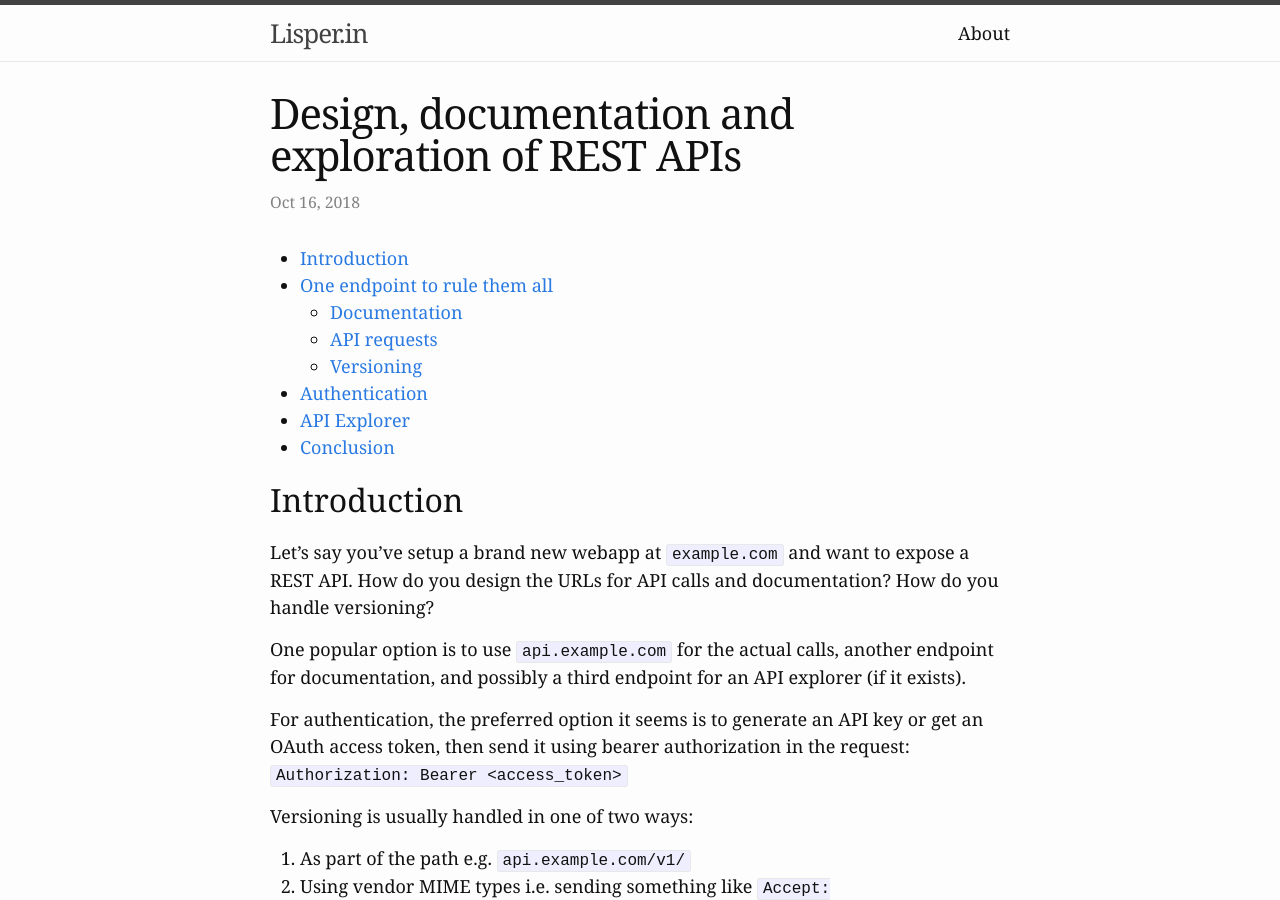
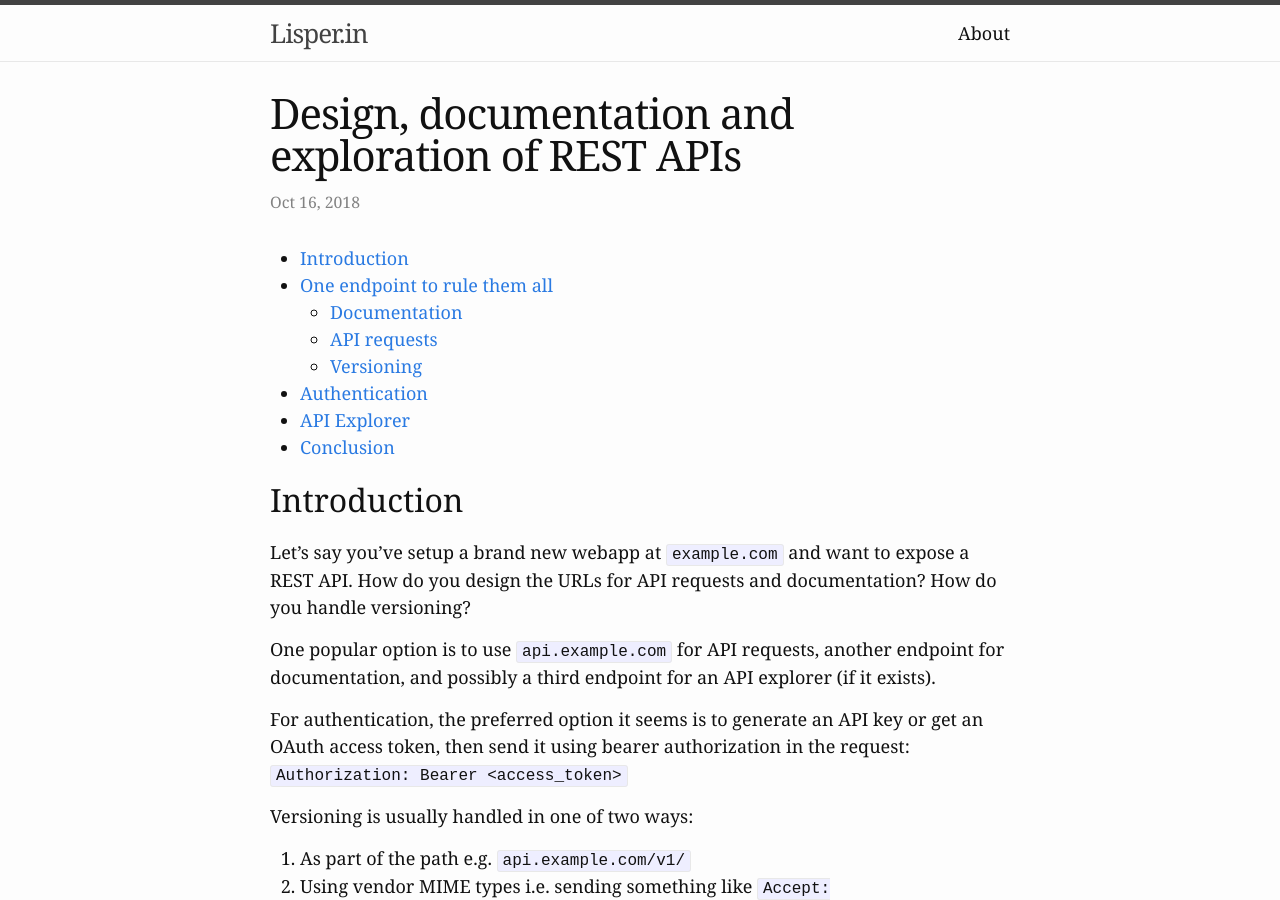
Before and after one commit to lisperin/lisperin.github.io, a Jekyll site: the page built from _posts/2018-10-16-rest-api-design.md, in a window 1280 px wide and 900 px high. Built offline with Jekyll 4.4.1, drawn with Linux system fonts in a browser that asks for light colours.

Commit message:
API design edit

```diff
--- a/_posts/2018-10-16-rest-api-design.md
+++ b/_posts/2018-10-16-rest-api-design.md
@@ -9,9 +9,9 @@ permalink: /rest-api-design
 
 ## Introduction
 
-Let's say you've setup a brand new webapp at `example.com` and want to expose a REST API. How do you design the URLs for API calls and documentation? How do you handle versioning?
+Let's say you've setup a brand new webapp at `example.com` and want to expose a REST API. How do you design the URLs for API requests and documentation? How do you handle versioning?
 
-One popular option is to use `api.example.com` for the actual calls, another endpoint for documentation, and possibly a third endpoint for an API explorer (if it exists).
+One popular option is to use `api.example.com` for API requests, another endpoint for documentation, and possibly a third endpoint for an API explorer (if it exists).
 
 For authentication, the preferred option it seems is to generate an API key or get an OAuth access token, then send it using bearer authorization in the request: `Authorization: Bearer <access_token>`
 
```
